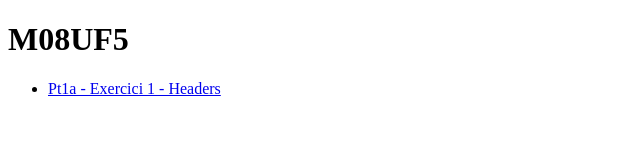
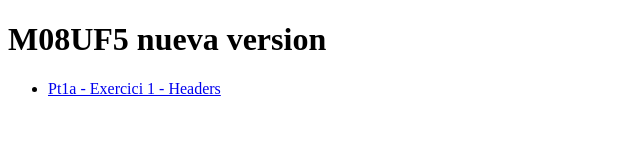
Before and after one commit to mcast386/m08uf5, a plain HTML site: page index.html in a window 1280 px wide. Shown: the whole page, without its empty margins (0-640 px from the left). Drawn offline with Linux system fonts and the light colour scheme.

Commit message:
Nuevo cambio en titulo

```diff
--- a/index.html
+++ b/index.html
@@ -7,7 +7,7 @@
     <title>M08UF5</title>
 </head>
 <body>
-    <h1>M08UF5</h1>
+    <h1>M08UF5 nueva version</h1>
     <ul>
         <li><a href="p1/ex1a.html">Pt1a - Exercici 1 - Headers</a></li>
     </ul>
```
